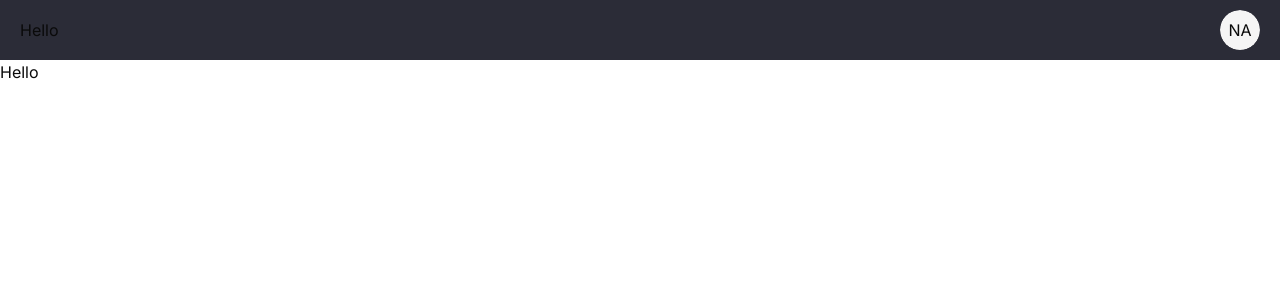
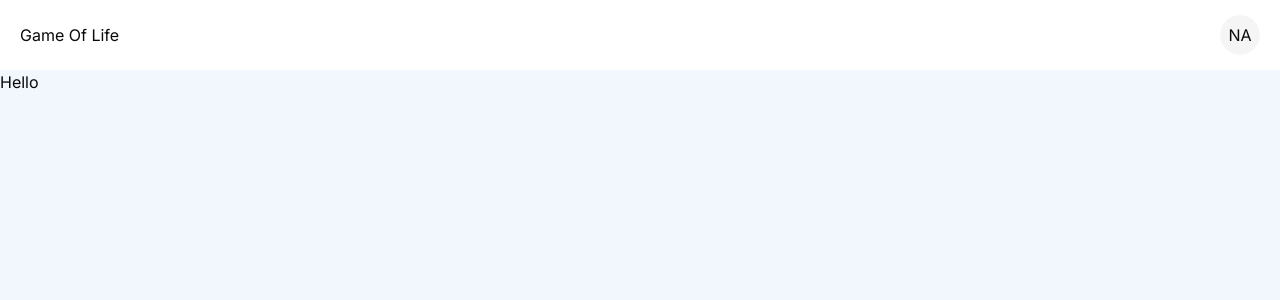
Before and after one commit to Fables7/Game-of-Life, a Next.js app: page / in a window 1280 px wide. Shown: the top 300 px of the page. Built offline with nearby package versions, Linux system fonts and the light colour scheme.

Commit message:
Made dropdown menu a separate component

```diff
--- /dev/null
+++ b/app/AvatarMenu.tsx
@@ -0,0 +1,37 @@
+import React from "react";
+import {
+  DropdownMenu,
+  DropdownMenuContent,
+  DropdownMenuItem,
+  DropdownMenuLabel,
+  DropdownMenuPortal,
+  DropdownMenuSeparator,
+  DropdownMenuTrigger,
+} from "@/components/ui/dropdown-menu";
+import { Avatar, AvatarFallback, AvatarImage } from "@/components/ui/avatar";
+import ToggleTheme from "@/components/ToggleTheme";
+
+const AvatarMenu = () => {
+  return (
+    <DropdownMenu>
+      <DropdownMenuTrigger>
+        <Avatar>
+          <AvatarImage />
+          <AvatarFallback>NA</AvatarFallback>
+        </Avatar>
+      </DropdownMenuTrigger>
+      <DropdownMenuPortal>
+        <DropdownMenuContent>
+          <DropdownMenuLabel>Account</DropdownMenuLabel>
+          <DropdownMenuSeparator />
+          <DropdownMenuItem>Settings</DropdownMenuItem>
+          <DropdownMenuLabel>
+            <ToggleTheme />
+          </DropdownMenuLabel>
+        </DropdownMenuContent>
+      </DropdownMenuPortal>
+    </DropdownMenu>
+  );
+};
+
+export default AvatarMenu;
--- a/app/NavBar.tsx
+++ b/app/NavBar.tsx
@@ -1,39 +1,11 @@
 import React from "react";
-import {
-  DropdownMenu,
-  DropdownMenuContent,
-  DropdownMenuItem,
-  DropdownMenuLabel,
-  DropdownMenuPortal,
-  DropdownMenuSeparator,
-  DropdownMenuTrigger,
-} from "@/components/ui/dropdown-menu";
-import { Avatar, AvatarFallback, AvatarImage } from "@/components/ui/avatar";
-import ToggleTheme from "@/components/ToggleTheme";
-
+import AvatarMenu from "./AvatarMenu";
 
 const NavBar = () => {
   return (
-    <div className="h-[60px] bg-[var(--dark-gray)] flex items-center px-5 justify-between">
-      <h1>Hello</h1>
-      <DropdownMenu>
-        <DropdownMenuTrigger>
-          <Avatar>
-            <AvatarImage />
-            <AvatarFallback>NA</AvatarFallback>
-          </Avatar>
-        </DropdownMenuTrigger>
-        <DropdownMenuPortal>
-          <DropdownMenuContent>
-            <DropdownMenuLabel>Account</DropdownMenuLabel>
-            <DropdownMenuSeparator />
-            <DropdownMenuItem>Settings</DropdownMenuItem>
-            <DropdownMenuLabel>
-              <ToggleTheme />
-            </DropdownMenuLabel>
-          </DropdownMenuContent>
-        </DropdownMenuPortal>
-      </DropdownMenu>
+    <div className="h-[70px] bg-[var(--white)] dark:bg-[var(--dark-gray)] flex items-center px-5 justify-between">
+      <h1>Game Of Life</h1>
+      <AvatarMenu />
     </div>
   );
 };
--- a/app/globals.css
+++ b/app/globals.css
@@ -4,7 +4,7 @@
 
 @layer base {
   :root {
-    --background: 0 0% 100%;
+    --background: 220, 69%, 97%;
     --foreground: 0 0% 3.9%;
 
     --card: 0 0% 100%;
@@ -34,11 +34,14 @@
 
     --radius: 0.5rem;
 
+    /* Custom colors */
+    --bg-dark: #20212c;
     --dark-gray: #2b2c37;
+    --white: #ffffff;
   }
 
   .dark {
-    --background: 0 0% 3.9%;
+    --background: 235, 16%, 15%;
     --foreground: 0 0% 98%;
 
     --card: 0 0% 3.9%;
@@ -65,6 +68,8 @@
     --border: 0 0% 14.9%;
     --input: 0 0% 14.9%;
     --ring: 0 0% 83.1%;
+
+    --bg-background: #20212c;
   }
 }
 
--- a/app/layout.tsx
+++ b/app/layout.tsx
@@ -19,12 +19,7 @@ export default function RootLayout({
   return (
     <html lang="en">
       <body className={inter.className}>
-        <ThemeProvider
-          attribute="class"
-          defaultTheme="system"
-          enableSystem
-          disableTransitionOnChange
-        >
+        <ThemeProvider attribute="class" defaultTheme="system" enableSystem>
           <NavBar />
           <main>{children}</main>
         </ThemeProvider>
--- a/app/page.tsx
+++ b/app/page.tsx
@@ -1,5 +1,5 @@
 import Image from "next/image";
 
 export default function Home() {
-  return <main>Hello</main>;
+  return <div>Hello</div>;
 }
```
